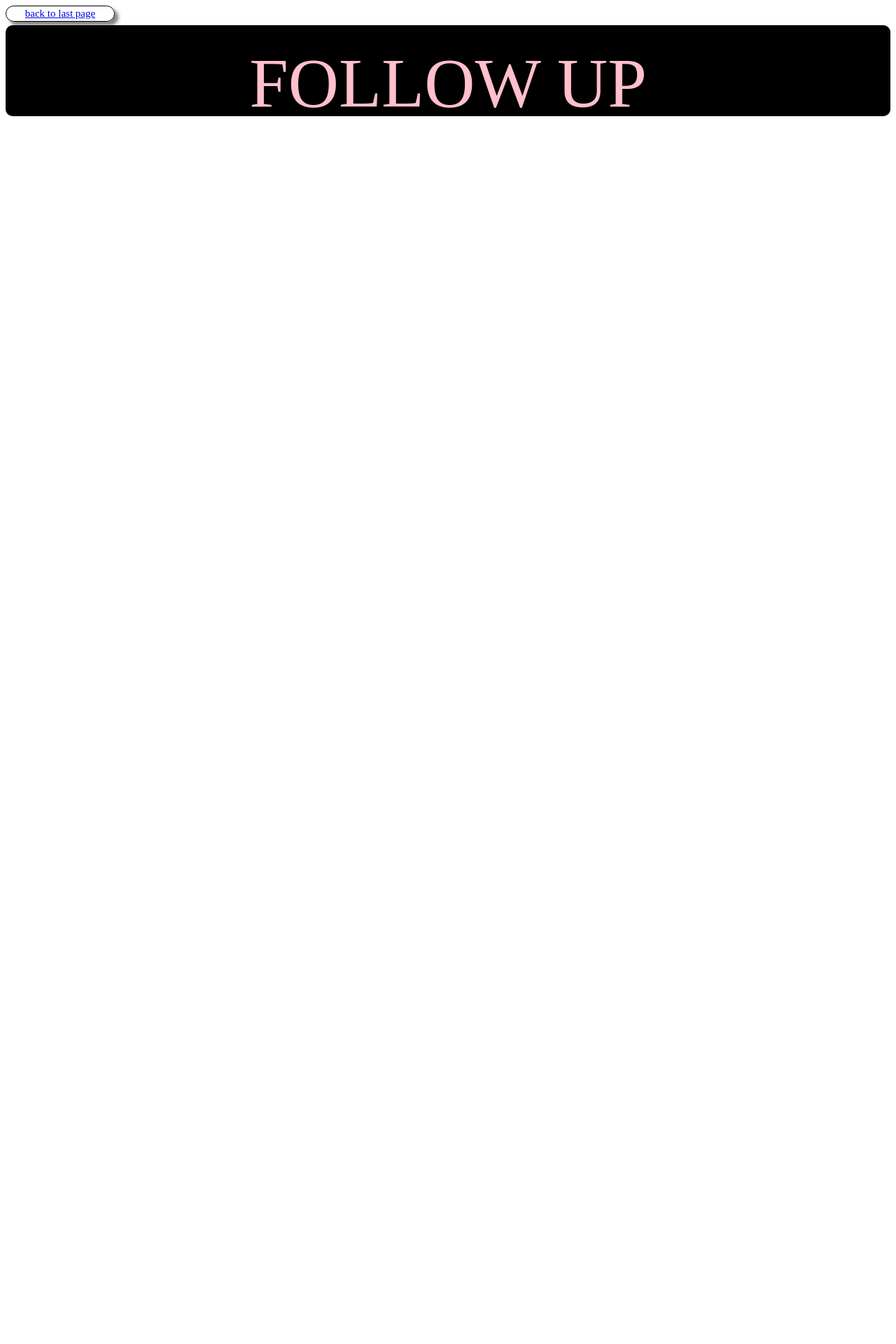
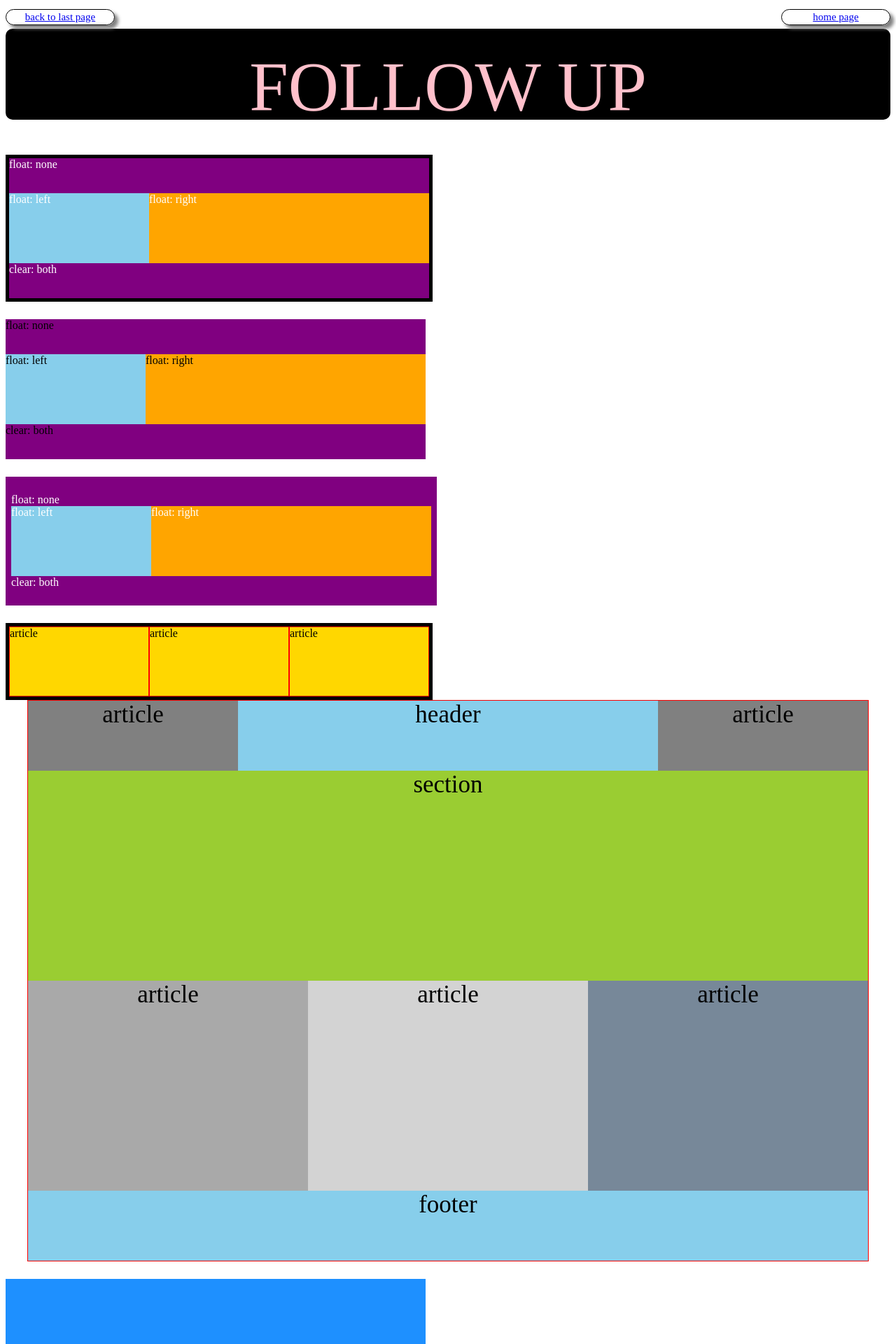
Before and after one commit to mogiMoon/test, a Nuxt app: page /next in a window 1280 px wide. Shown: the top 1920 px of the page at 70% size. Before the commit the page ends 800 px from the top, so only its background shows below. Built offline with nearby package versions, Linux system fonts and the light colour scheme.

Commit message:
20240130start

```diff
--- /dev/null
+++ b/css_style/clonstyle.css
@@ -0,0 +1,6 @@
+.container {
+    background-color: pink;
+}
+.aaa12 {
+    font-size: 35px;
+}
--- a/css_style/style.css
+++ b/css_style/style.css
@@ -124,7 +124,21 @@ head {
   /* float: right; */
   margin: auto;
 }
+.buttontop {
+  display: flex;
+  justify-content: space-between;
+}
 .backpage {
+  font-size: 15px;
+  text-align: center;
+  border: 1px solid black;
+  border-radius: 25px;
+  box-shadow: 5px 5px 5px gray;
+  width: 150px;
+  margin: 5px 0 5px 0;
+  padding: 2px;
+}
+.homepage {
   font-size: 15px;
   text-align: center;
   border: 1px solid black;
@@ -144,3 +158,165 @@ head {
   height: 80px;
   padding: 25px;
 }
+.boxtype {
+  border: 5px solid black;
+  width: 600px;
+  margin: 50px 0 25px 0;
+  color: white;
+}
+.floattop {
+  background-color: purple;
+  height: 50px;
+}
+.floatleft {
+  background-color: skyblue;
+  height: 100px;
+  width: 200px;
+  float: left;
+}
+.floatright {
+  background-color: orange;
+  height: 100px;
+  width: 400px;
+  float: right;
+}
+.clear {
+  background-color: purple;
+  height: 50px;
+  clear: both;
+}
+
+.floattop1 {
+  background-color: purple;
+  height: 50px;
+  width: 600px;
+}
+.boxflex {
+  display: flex;
+}
+.floatleft1 {
+  background-color: skyblue;
+  height: 100px;
+  width: 200px;
+}
+.floatright1 {
+  background-color: orange;
+  height: 100px;
+  width: 400px;
+}
+.clear1 {
+  background-color: purple;
+  height: 50px;
+  width: 600px;
+}
+
+.floattop2 {
+  background-color: purple;
+  width: 600px;
+  margin-top: 25px;
+  padding: 24px 8px;
+  color: white;
+}
+.boxflex2 {
+  display: flex;
+}
+.floatleft2 {
+  background-color: skyblue;
+  height: 100px;
+  width: 200px;
+}
+.floatright2 {
+  background-color: orange;
+  height: 100px;
+  width: 400px;
+}
+.clear2 {
+  height: 50px;
+  width: 600px;
+}
+.section1 {
+  border: 5px solid black;
+  width: 600px;
+  /* overflow: hidden; */
+  display: flex;
+  margin-top: 25px;
+}
+.section1 article {
+  background-color: gold;
+  width: 200px;
+  height: 100px;
+  /* float: left; */
+  border: 1px solid red;
+  box-sizing: border-box;
+}
+.container {
+  border: 1px solid red;
+  width: 1200px;
+  margin: auto;
+  text-align: center;
+  font-size: 35px;
+}
+header {
+  background-color: skyblue;
+  overflow: hidden;
+}
+header article {
+  background-color: gray;
+  width: 300px;
+  height: 100px;
+}
+.loko {
+  float: left;
+}
+.navi {
+  float: right;
+}
+
+.section21 {
+  background-color: yellowgreen;
+  height: 300px;
+}
+.section22 {
+  background-color: greenyellow;
+  /* border: 1px solid blue; */
+  overflow: hidden;
+}
+.section22 article {
+  /* background-color: gray; */
+  width: 33.33333333%;
+  height: 300px;
+  float: left;
+}
+.sub1 {
+  background-color: darkgray;
+}
+.sub2 {
+  background-color: lightgray;
+}
+.sub3 {
+  background-color: lightslategray;
+}
+
+footer {
+  background-color: skyblue;
+  height: 100px;
+}
+
+/* 부모요소 position: relative
+자식요소 position: absolute */
+.positionp {
+  background-color: dodgerblue;
+  width: 600px;
+  height: 300px;
+  margin-top: 25px;
+  position: relative;
+}
+.positions {
+  background-color: crimson;
+  width: 200px;
+  height: 100px;
+  position: absolute;
+  right:0;
+  bottom: 0;
+
+}
--- /dev/null
+++ b/pages/clonsite.vue
@@ -0,0 +1,11 @@
+<template>
+  <div class="container">
+    <div class="aaa12">hi</div>
+  </div>
+</template>
+
+<script lang="ts">
+import Vue from "vue";
+export default Vue.extend({});
+import "../css_style/clonstyle.css";
+</script>
--- a/pages/next.vue
+++ b/pages/next.vue
@@ -1,9 +1,57 @@
 <template>
   <div>
-    <div class="backpage">
-      <a href="/mogi">back to last page</a>
+    <div class="buttontop">
+      <div class="backpage">
+        <a href="/mogi">back to last page</a>
+      </div>
+      <div class="homepage">
+        <a href="/">home page</a>
+      </div>
     </div>
     <div class="nextpglogo">follow up</div>
+    <div class="boxtype">
+      <div class="floattop">float: none</div>
+      <div class="floatleft">float: left</div>
+      <div class="floatright">float: right</div>
+      <div class="clear">clear: both</div>
+    </div>
+    <div class="floattop1">float: none</div>
+    <div class="boxflex">
+      <div class="floatleft1">float: left</div>
+      <div class="floatright1">float: right</div>
+    </div>
+    <div class="clear1">clear: both</div>
+    <div class="floattop2">
+      float: none
+      <div class="boxflex2">
+        <div class="floatleft2">float: left</div>
+        <div class="floatright2">float: right</div>
+      </div>
+      clear: both
+    </div>
+    <section class="section1">
+      <article>article</article>
+      <article>article</article>
+      <article>article</article>
+    </section>
+    <div class="container">
+      <header>
+        header
+        <article class="loko">article</article>
+        <article class="navi">article</article>
+      </header>
+      <section class="section21">section</section>
+      <section class="section22">
+        <article class="sub1">article</article>
+        <article class="sub2">article</article>
+        <article class="sub3">article</article>
+      </section>
+      <footer>footer</footer>
+    </div>
+    <div class="positionp">
+      <div class="positions"></div>
+    </div>
+    <a href="/clonsite" class="head">clon Page</a>
   </div>
 </template>
 
```
